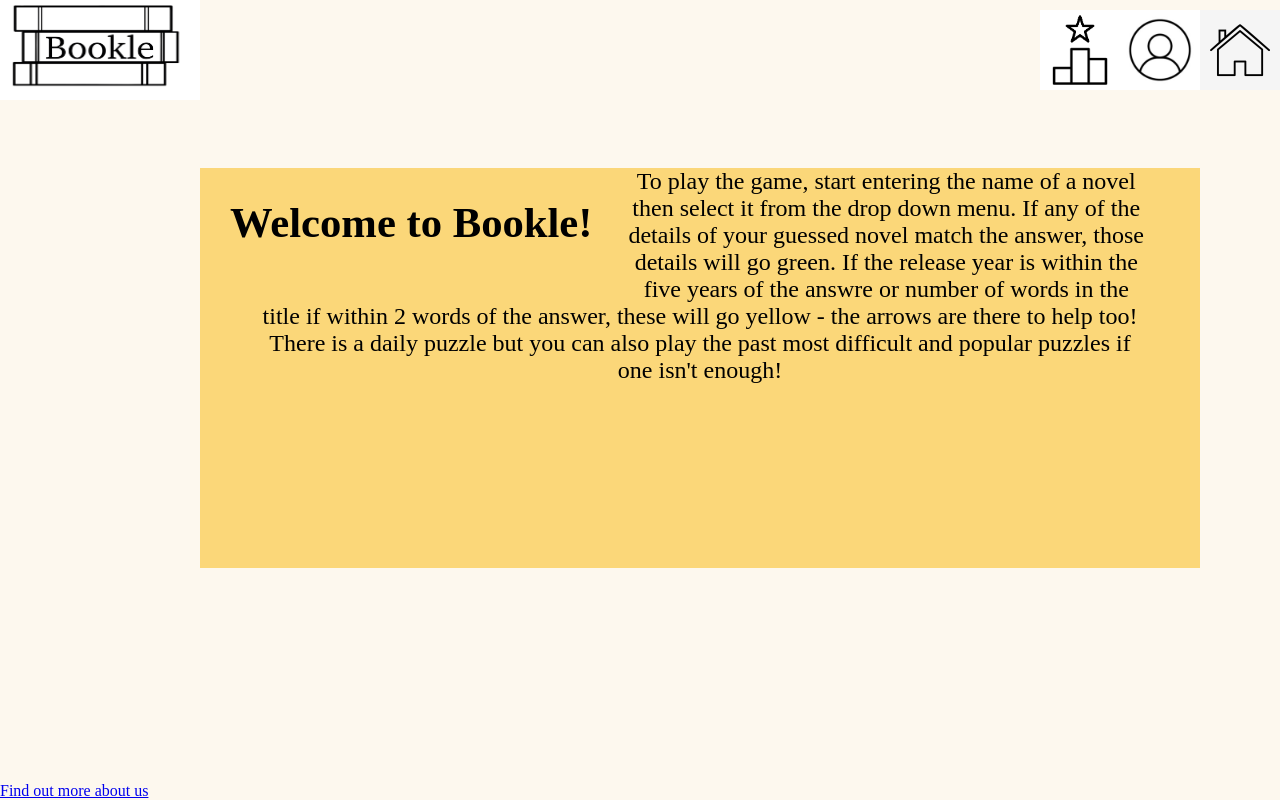
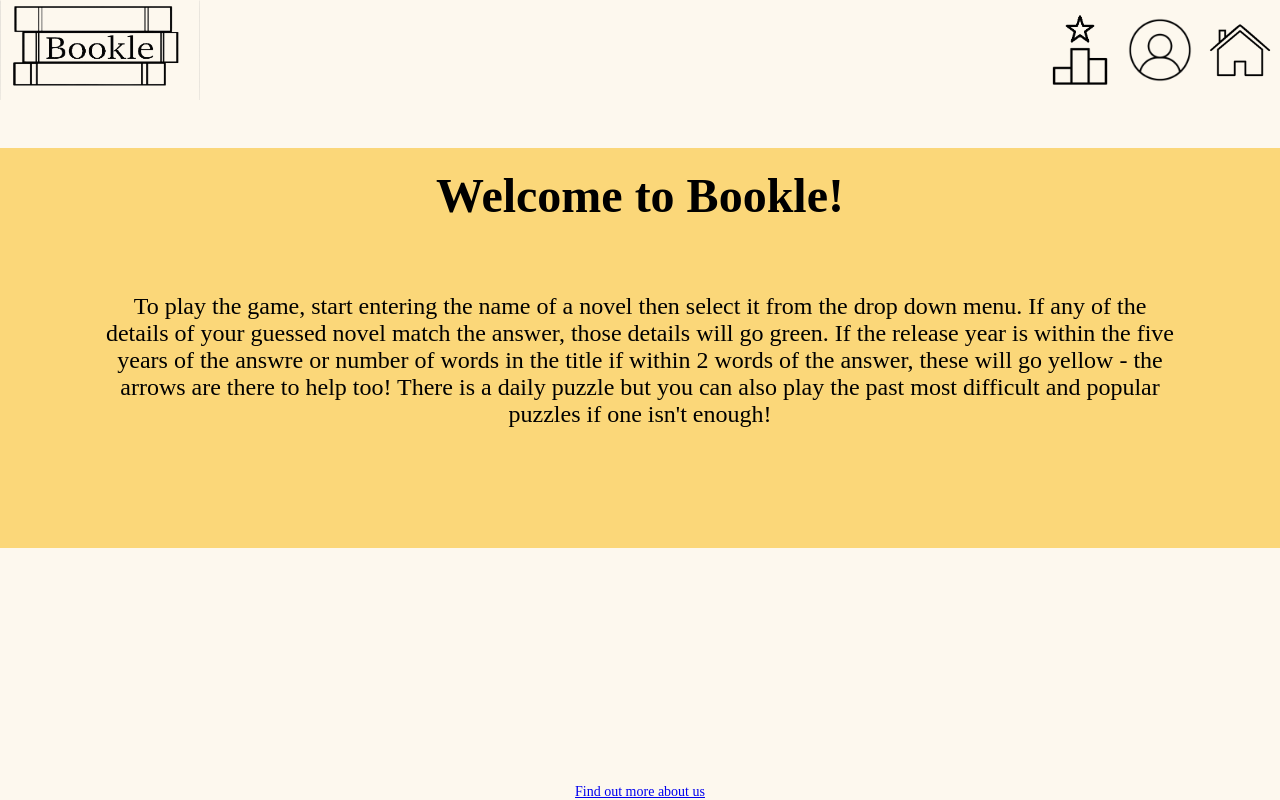
Before and after one commit to phantomsheepp/group1a_wad_project, a Django app: page / in a window 1280 px wide. Run offline with Django 3.2, Linux system fonts and the light colour scheme.

Commit message:
basic functionality working

```diff
--- a/static/css/stylesheet.css
+++ /dev/null
@@ -1,58 +0,0 @@
-body{
-    background-color: #fdf8ee;
-    margin: 0px
-}
-
-#logo {
-    height: 100px;
-    width: 200px;
-    float: left;
-}
-
-.topIcons{
-    padding-top: 10px;
-    height: 80px;
-    width: 80px;
-    float: right;
-}
-
-#menuBar{
-    width: 100%;
-    position: fixed;
-}
-
-#footer{
-    color: grey;
-    position: fixed;
-    bottom: 0px;
-    text-align: center;
-}
-
-#body{
-    position: absolute;
-    top: 80px;
-}
-
-#instructionsText{
-    margin: 50px;
-    font-size: 24px;
-    top: 140px;
-}
-
-.instructions{
-    position: relative;
-    top: 20px;
-    width: 1000px;
-    height: 400px;
-    text-align: center;
-    left: 200px;
-    background-color: #fbd779;
-}
-
-h1{
-    float: left;
-    margin: 30px;
-    font-family: 'Times New Roman', Times, serif;
-    text-align: center;
-    font-size: 32pt
-}
--- a/static/css/stylesheet2.css
+++ b/static/css/stylesheet2.css
@@ -0,0 +1,58 @@
+body{
+    background-color: #fdf8ee;
+    margin: 0px
+}
+
+#logo {
+    height: 100px;
+    width: 200px;
+    float: left;
+}
+
+.topIcons{
+    padding-top: 10px;
+    height: 80px;
+    width: 80px;
+    float: right;
+}
+
+#menuBar{
+    width: 100%;
+    position: fixed;
+}
+
+#footer{
+    color: grey;
+    position: fixed;
+    font-size: 14px;
+    bottom: 0px;
+    width: 100%;
+    text-align: center;
+}
+
+#instructionsText{
+    position: relative;
+    top: -10px;
+    margin: 100px;
+    font-size: 24px;
+    color: black;
+}
+
+.instructions{
+    position: relative;
+    top: 100px;
+    width: 1000px;
+    height: 400px;
+    text-align: center;
+    background-color: #fbd779;
+    width: 100%
+}
+
+h1{
+    position: relative;
+    top: 20px;
+    margin: 30px;
+    font-family: 'Times New Roman', Times, serif;
+    text-align: center;
+    font-size: 36pt
+}
--- a/templates/bookle/base.html
+++ b/templates/bookle/base.html
@@ -2,7 +2,7 @@
 {% load staticfiles %}
 <html>
 <head>
-    <link rel="stylesheet" type="text/css" href="{% static '/css/stylesheet.css' %}" />
+    <link rel="stylesheet" type="text/css" href="{% static '/css/stylesheet2.css' %}" />
     <title>
     Bookle -
     {% block title_block %}
@@ -12,15 +12,15 @@
 </head>
 <body>
     <div id="menuBar">
-        <img id="logo" src="{% static 'images/logo.jpg' %}"
+        <img id="logo" src="{% static 'images/finallogo.png' %}"
         alt="bookle logo" />
 
-        <a href="/bookle/"><img class="topIcons" src="{% static 'images/house.jpg' %}" /></a>
-        <a href="/bookle/login/"><img class="topIcons" src="{% static 'images/user.jpg' %}" /></a>
-        <a href="/bookle/leaderboard/"><img class="topIcons" src="{% static 'images/leaderboard.png' %}" /></a>
+        <a href="/bookle/"><img class="topIcons" src="{% static 'images/finalhome.png' %}" /></a>
+        <a href="/bookle/login/"><img class="topIcons" src="{% static 'images/finaluser.png' %}" /></a>
+        <a href="/bookle/leaderboard/"><img class="topIcons" src="{% static 'images/finalleaderboard.png' %}" /></a>
         <br>
     </div>
-    <div id="body">
+    <div>
     <br>
     {% block body_block %}
         This is body_block's default content
--- a/templates/bookle/home.html
+++ b/templates/bookle/home.html
@@ -3,7 +3,6 @@
 {% load staticfiles %}
 <html>
 <head>
-    <link rel="stylesheet" type="text/css" href="{% static '/css/stylesheet.css' %}" />
     {% block title_block %}
         Home Page
     {% endblock %}
@@ -12,7 +11,7 @@
     {% block body_block %}
         <div class="instructions">
             <h1>Welcome to Bookle!</h1>
-            <p id="instructionsText">To play the game, start entering the name of a novel then select it from the drop down menu.
+            <p id="instructionsText"> To play the game, start entering the name of a novel then select it from the drop down menu.
                 If any of the details of your guessed novel match the answer, those details will go green.
                 If the release year is within the five years of the answre or number of words in the title
                 if within 2 words of the answer, these will go yellow - the arrows are there to help too! There
```
Also changed, not shown: static/images/finalhome.png (added), static/images/finalleaderboard.png (added), static/images/finallogo.png (added), static/images/finaluser.png (added), static/images/house.jpg (deleted), static/images/leaderboard.png (deleted), static/images/logo.jpg (deleted), static/images/mainlogo.jpg (deleted), static/images/templogo.jpg (deleted), static/images/user.jpg (deleted), 2 other files.
